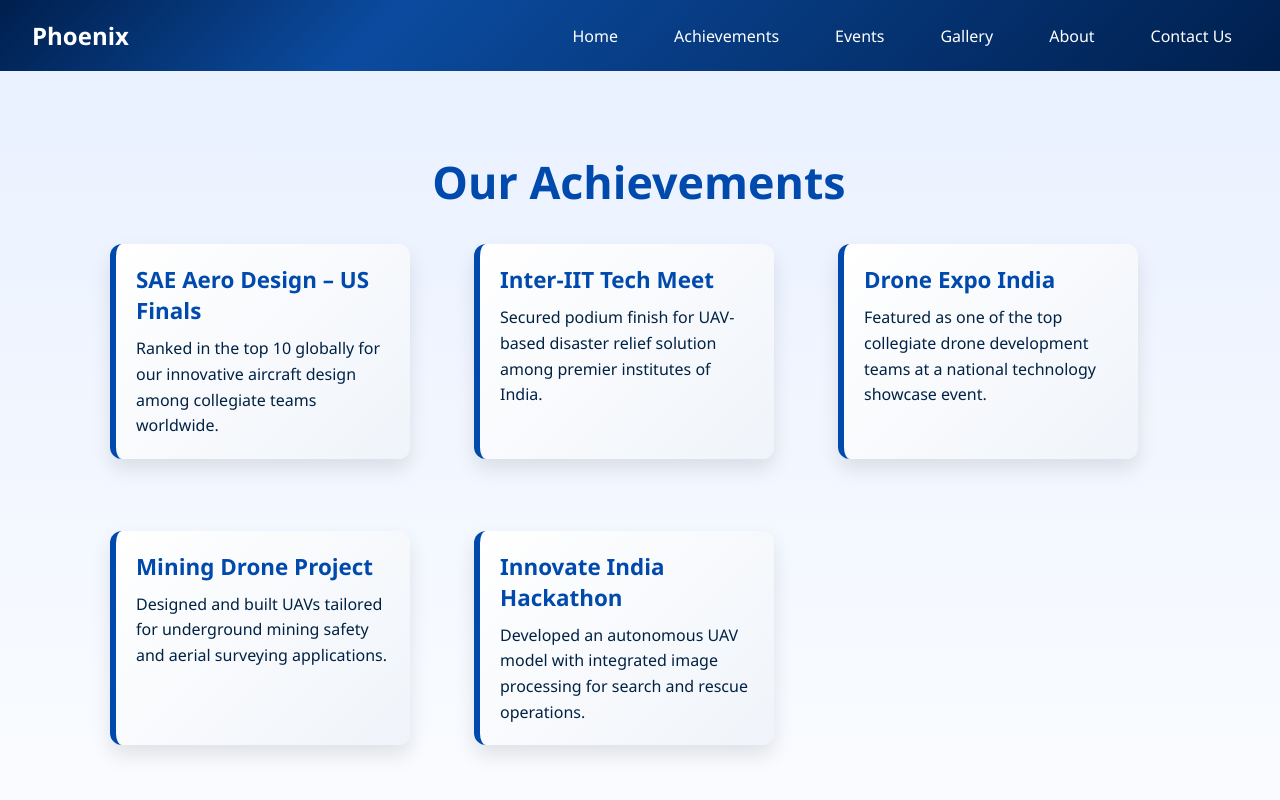
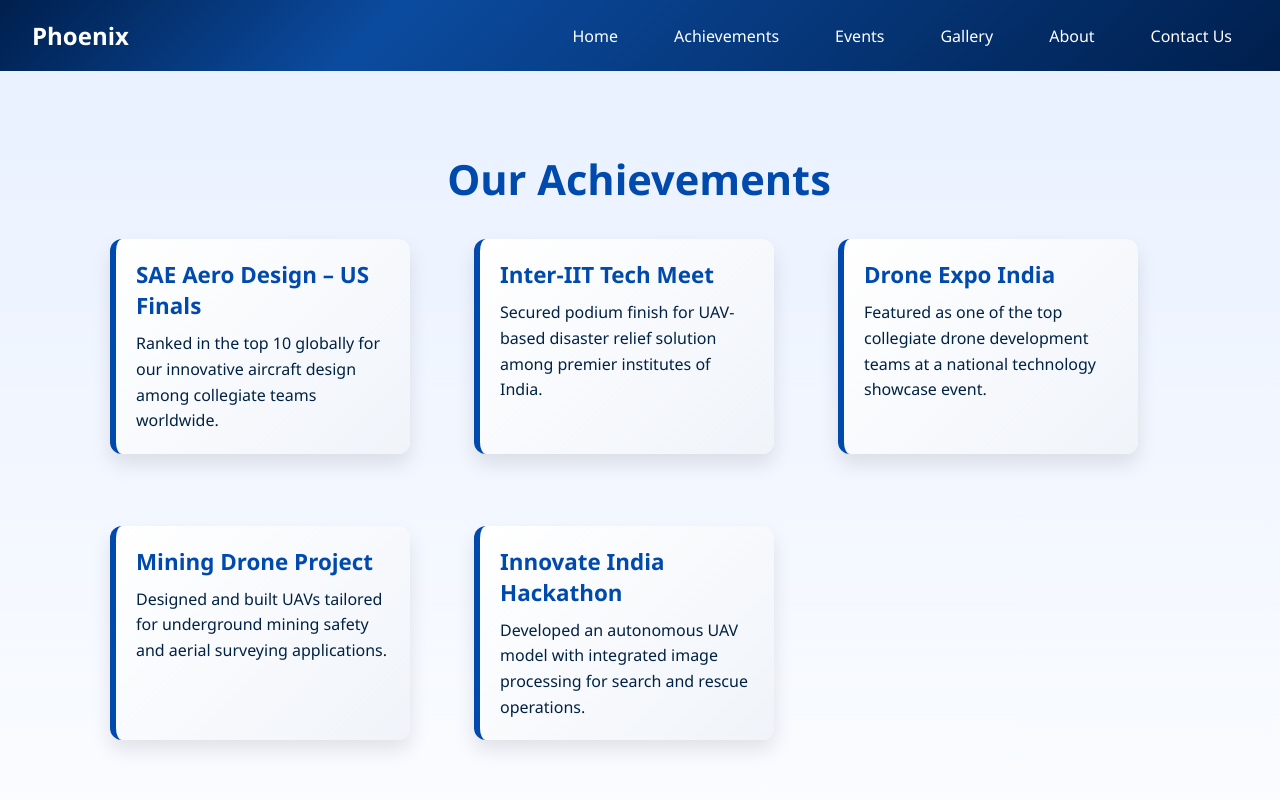
Before and after one commit to ayushv-nitj/team-phoenix-website, a website: page achievements.html in a window 1280 px wide. Shown: the top 800 px of the page. Drawn offline with nearby package versions, Linux system fonts and the light colour scheme.

Commit message:
fix about us and achievements heading in smaller screen

```diff
--- a/style.css
+++ b/style.css
@@ -994,7 +994,7 @@
     }
 
     .achievements-container h1 {
-      font-size: 2.8rem;
+      font-size: 2.6rem;
       text-align: center;
       color: #004aad;
       margin-bottom: 2rem;
```
Also changed, not shown: about.html (+1 -1 lines), 1 other file.
